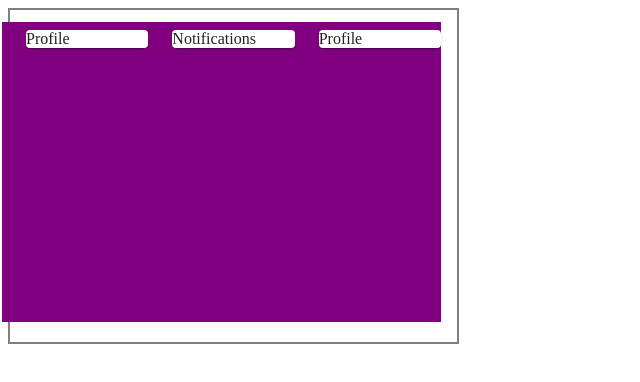
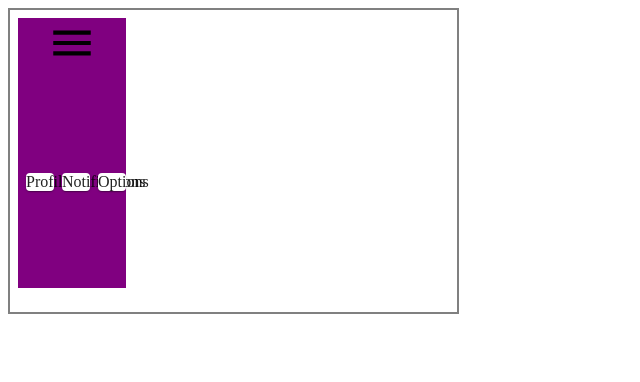
Before and after one commit to sanjnasun/chromeExtension, a React (Create React App) app in the folder frontend/react-chrome-ext/: page /options in a window 1280 px wide. Shown: the top 382 px of the page, without its empty margins (0-640 px from the left). Built offline with nearby package versions, Linux system fonts and the light colour scheme.

Commit message:
nav stuff

```diff
--- a/frontend/react-chrome-ext/package.json
+++ b/frontend/react-chrome-ext/package.json
@@ -5,7 +5,8 @@
   "dependencies": {
     "@emotion/react": "^11.11.4",
     "@emotion/styled": "^11.11.5",
-    "@mui/material": "^5.15.19",
+    "@mui/icons-material": "^5.15.21",
+    "@mui/material": "^5.15.21",
     "@testing-library/jest-dom": "^5.17.0",
     "@testing-library/react": "^13.4.0",
     "@testing-library/user-event": "^13.5.0",
--- a/frontend/react-chrome-ext/src/components/gridLayout/grid.tsx
+++ b/frontend/react-chrome-ext/src/components/gridLayout/grid.tsx
@@ -11,7 +11,7 @@ interface JSXElement
 const ExContain = ({ children }: JSXElement) => {
     return (
         <Box
-        height={300}
+        height={270}
         width={415}
         display="flex"
         alignItems="center"
--- a/frontend/react-chrome-ext/src/components/navigation/sideNav.tsx
+++ b/frontend/react-chrome-ext/src/components/navigation/sideNav.tsx
@@ -1,10 +1,14 @@
 import React from 'react';
 import Grid from '@mui/material/Grid';
 import Paper from '@mui/material/Paper';
+import { Box } from '@mui/material';
+import MenuIcon from '@mui/icons-material/Menu';
 
 const SideNav = () => {
     return (
-        <Grid container spacing={1} sx={{ backgroundColor: "purple", width: '100px', height: '100%' }} columnSpacing={{ xs: 1, sm: 2, md: 3 }}>
+        <Box sx={{ width: '100px', height: '100%'}}>
+        <Grid container spacing={1} sx={{ backgroundColor: "purple", height: '100%'}}>
+            <MenuIcon sx={{height: '50px', width:'100%'}}></MenuIcon>
             <Grid item xs={4}>
                 <Paper>Profile</Paper>
             </Grid>
@@ -12,9 +16,10 @@ const SideNav = () => {
                 <Paper>Notifications</Paper>
             </Grid>
             <Grid item xs={4}>
-                <Paper>Profile</Paper>
+                <Paper>Options</Paper>
             </Grid>
         </Grid>
+        </Box>
     );
 };
 
```
Also changed, not shown: frontend/react-chrome-ext/src/components/main-page-elements/notifications/notifs.tsx (added, +12 -0 lines), frontend/react-chrome-ext/src/components/main-page-elements/options/options.tsx (added, +12 -0 lines), frontend/react-chrome-ext/src/components/main-page-elements/profile/profile.tsx (added, +12 -0 lines), 2 other files (tests, documents, lock files or other folders).
